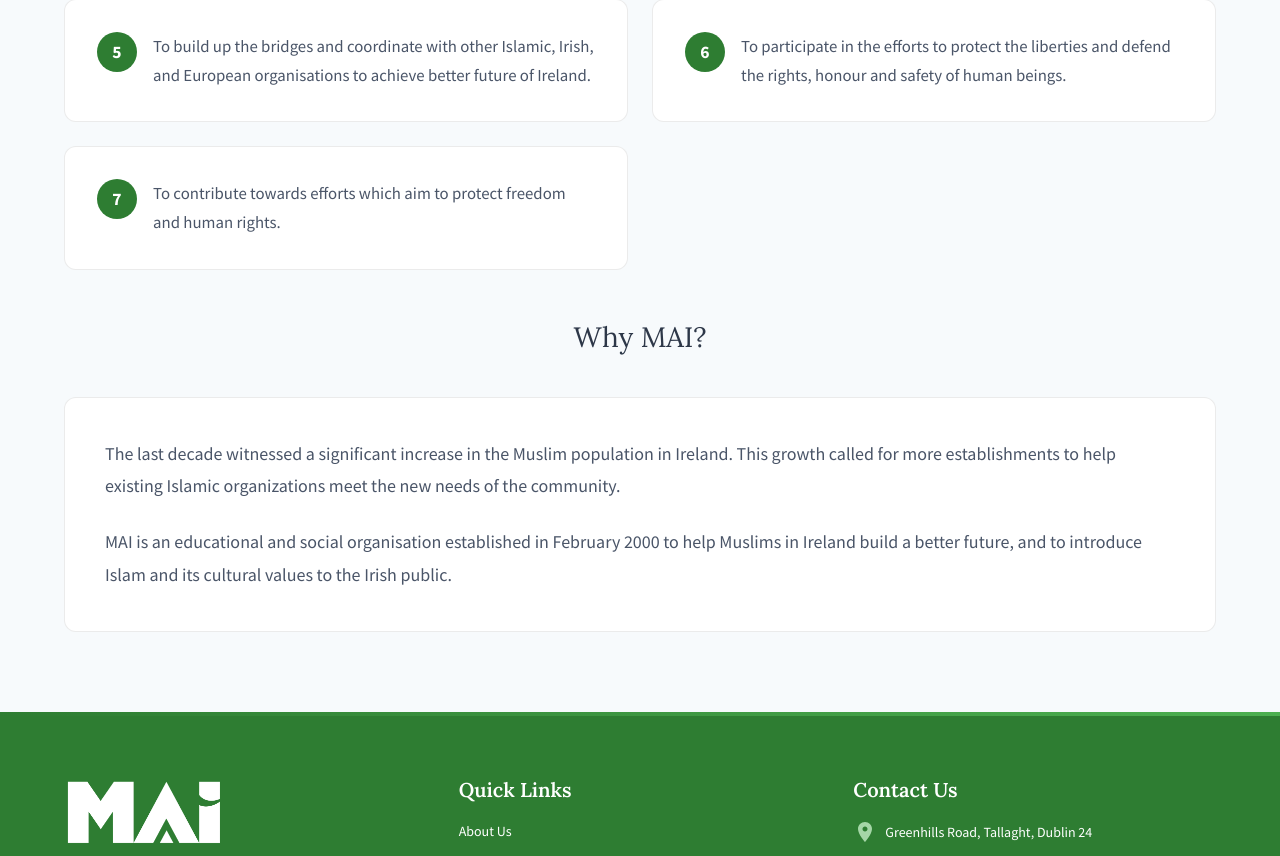
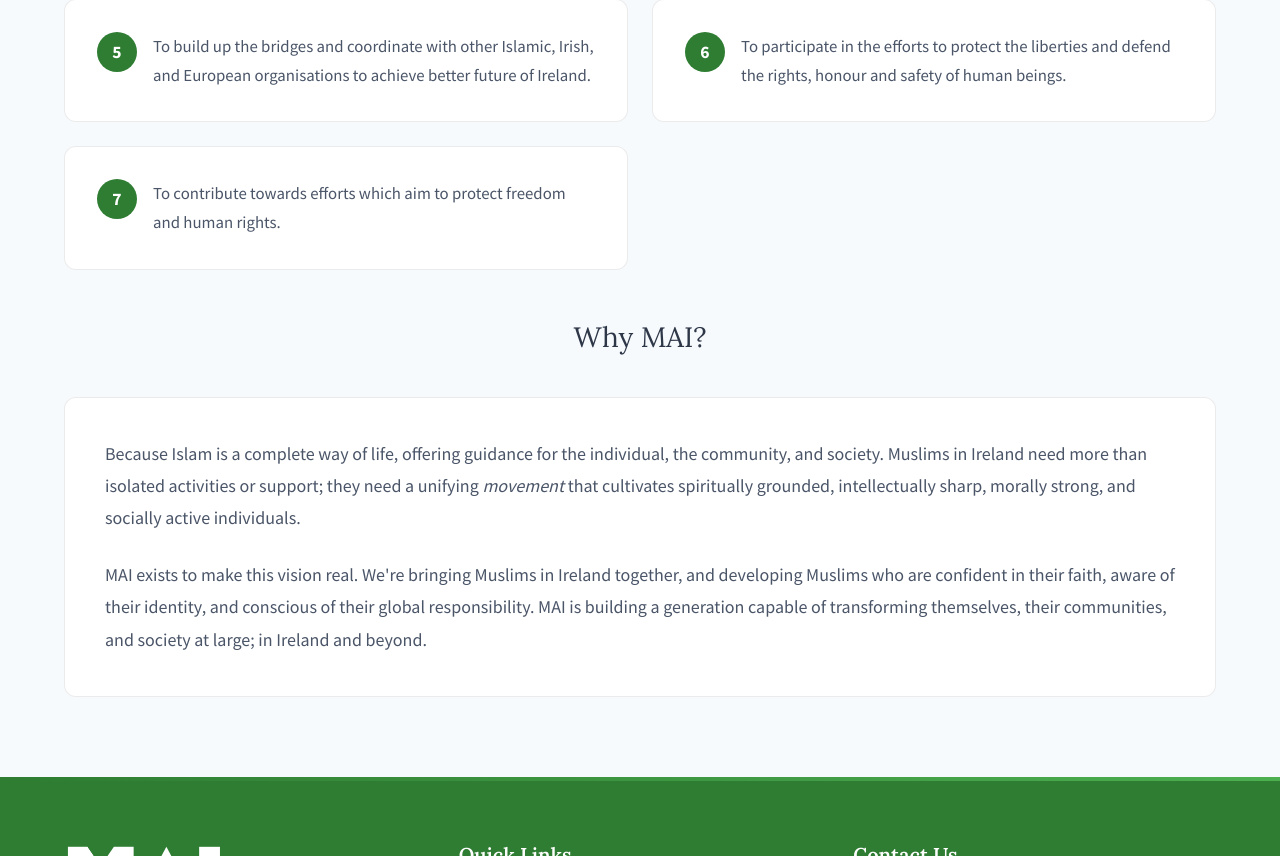
Before and after one commit to mai-eire/mai-website, a Next.js app: page /about in a window 1280 px wide. Shown: the part 1430-2286 px from the top of the page. Built offline with nearby package versions, Linux system fonts and the light colour scheme.

Commit message:
Improvements to about us and faq

```diff
--- a/components/AboutUs.js
+++ b/components/AboutUs.js
@@ -77,7 +77,7 @@
             sx={{ fontSize: '1.125rem', lineHeight: 1.8, color: 'text.secondary' }}
           >
             MAI is a religious, educational, social and non-profit organisation
-            formed in 2000 as the number of Muslims in Ireland grew. We provide
+            formed in the year 2000 as the number of Muslims in Ireland grew. We provide
             religious, educational and social services and programs designed to
             support the comprehensive educational and spiritual development of the
             Muslim individual, family and community.
@@ -226,17 +226,16 @@
                 mb: 3,
               }}
             >
-              The last decade witnessed a significant increase in the Muslim
-              population in Ireland. This growth called for more establishments to
-              help existing Islamic organizations meet the new needs of the
-              community.
+              Because Islam is a complete way of life, offering guidance for the individual, the community, and society.
+              Muslims in Ireland need more than isolated activities or support; they need a unifying <i>movement</i> that
+              cultivates spiritually grounded, intellectually sharp, morally strong, and socially active individuals.
             </Typography>
             <Typography
               sx={{ fontSize: '1.125rem', lineHeight: 1.8, color: 'text.secondary' }}
             >
-              MAI is an educational and social organisation established in February
-              2000 to help Muslims in Ireland build a better future, and to
-              introduce Islam and its cultural values to the Irish public.
+              MAI exists to make this vision real. We're bringing Muslims in Ireland together, and developing Muslims who are
+              confident in their faith, aware of their identity, and conscious of their global responsibility. MAI is building a
+              generation capable of transforming themselves, their communities, and society at large; in Ireland and beyond.
             </Typography>
           </Paper>
         </Box>
```
Also changed, not shown: components/FAQ.js (+4 -4 lines).
